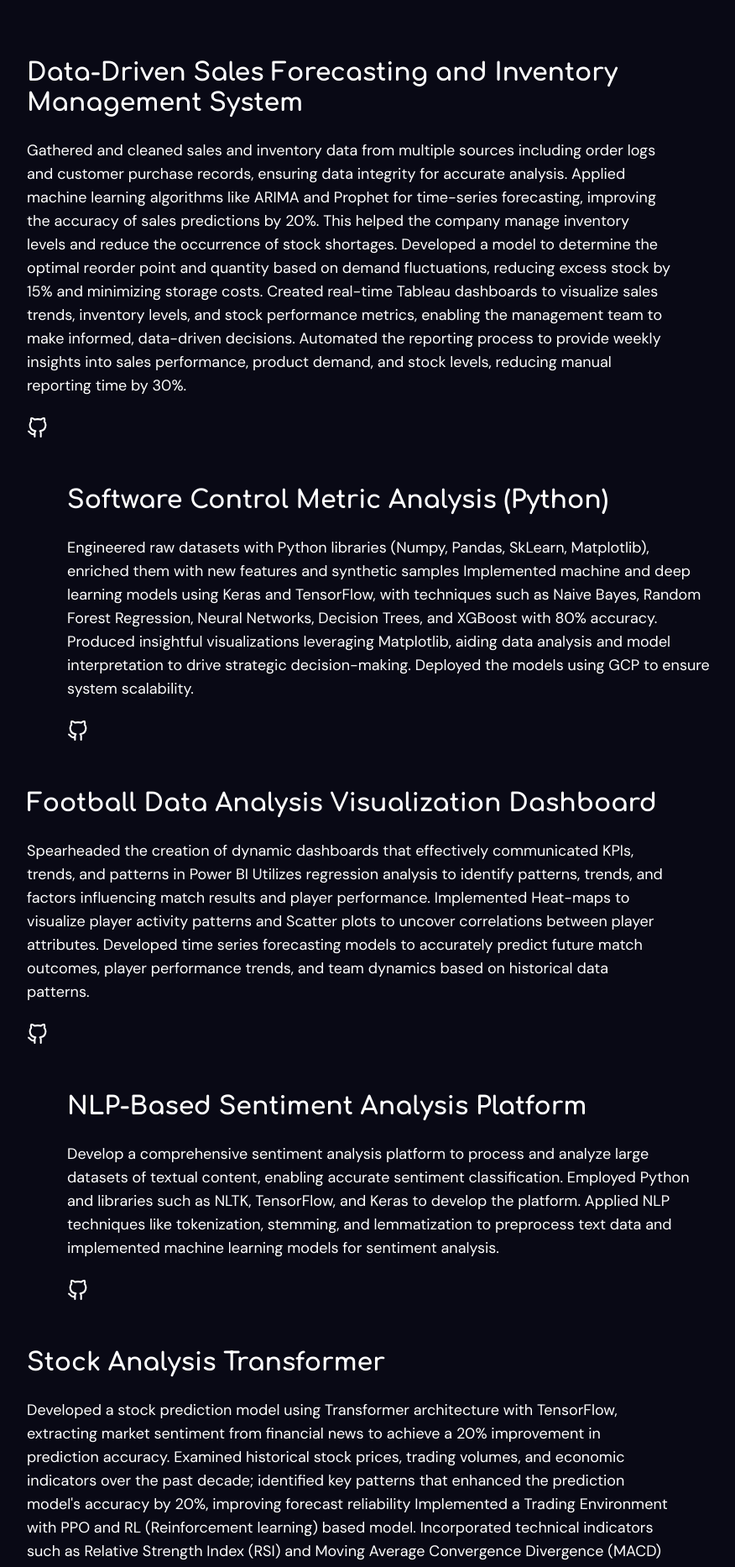
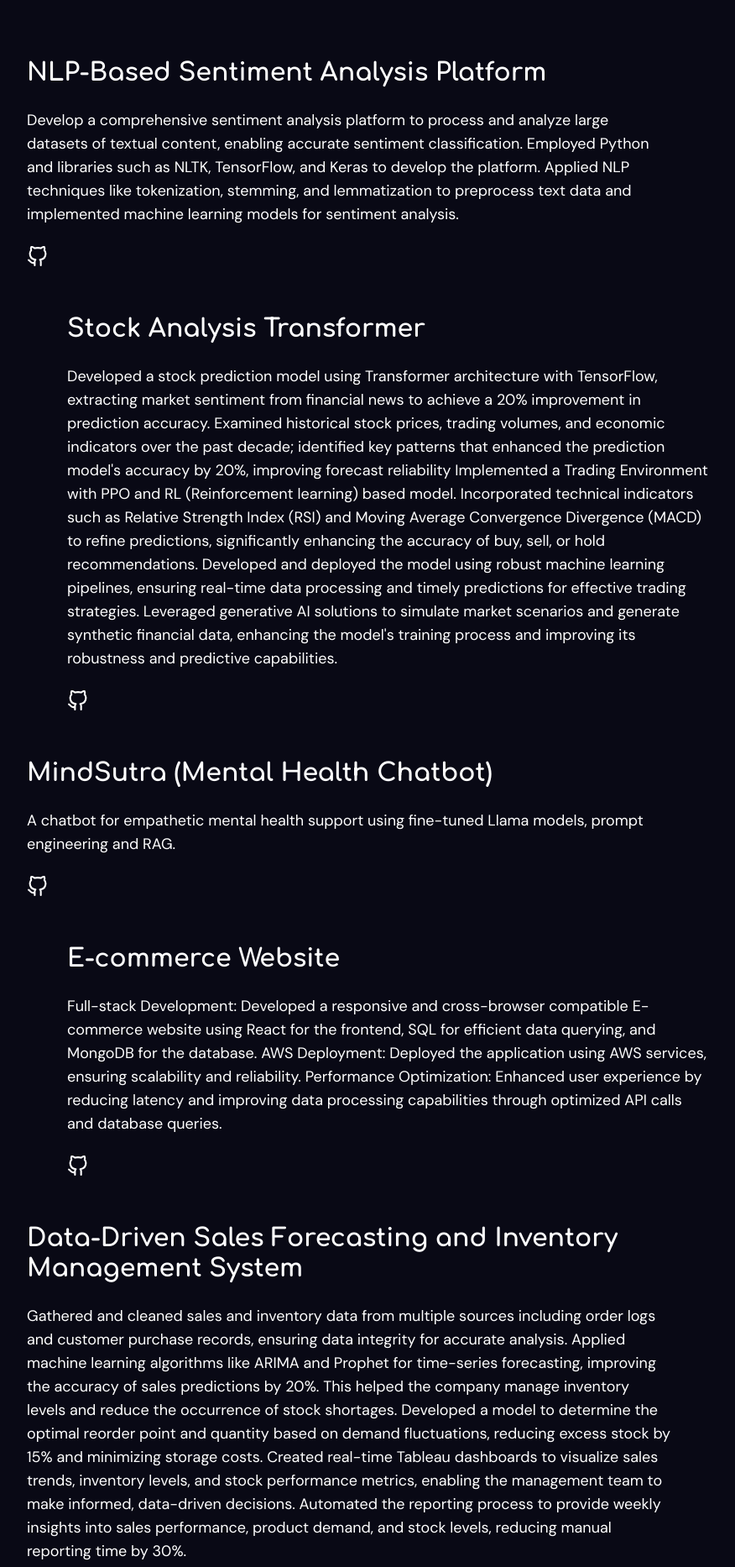
Before and after one commit to Vimarsh07/Portfolio, a Next.js app: page / in a window 1280 px wide. Shown: the part 2231-4097 px from the top of the page at 84% size, without its empty margins (240-1116 px from the left). Built offline with nearby package versions, Linux system fonts and the light colour scheme.

Commit message:
project changes

```diff
--- a/Components/data/ProjectData.js
+++ b/Components/data/ProjectData.js
@@ -2,7 +2,38 @@
 
 export const Data = {
 
-   "Data-Driven Sales Forecasting and Inventory Management System":{
+  "NLP-Based Sentiment Analysis Platform ":
+  {
+    description: `
+    Develop a comprehensive sentiment analysis platform to process and analyze large datasets of textual content, enabling accurate sentiment classification.
+    Employed Python and libraries such as NLTK, TensorFlow, and Keras to develop the platform. Applied NLP techniques like tokenization, stemming, and lemmatization to preprocess text data and implemented machine learning models for sentiment analysis. `,
+    githubLink: "https://github.com/Vimarsh07/-Sentiment-Classification-using-IMDB-Data",
+  },
+"Stock Analysis Transformer": {
+  description: `
+  Developed a stock prediction model using Transformer architecture with TensorFlow, extracting market sentiment from financial news to achieve a 20% improvement in prediction accuracy.
+  Examined historical stock prices, trading volumes, and economic indicators over the past decade; identified key patterns that enhanced the prediction model's accuracy by 20%, improving forecast reliability
+  Implemented a Trading Environment with PPO and RL (Reinforcement learning) based model.
+  Incorporated technical indicators such as Relative Strength Index (RSI) and Moving Average Convergence Divergence (MACD) to refine predictions, significantly enhancing the accuracy of buy, sell, or hold recommendations.
+  Developed and deployed the model using robust machine learning pipelines, ensuring real-time data processing and timely predictions for effective trading strategies.
+  Leveraged generative AI solutions to simulate market scenarios and generate synthetic financial data, enhancing the model's training process and improving its robustness and predictive capabilities.`,
+  githubLink: "https://github.com/Vimarsh07/Stock-Analysis-Transformer",
+},
+"MindSutra (Mental Health Chatbot)": {
+  description: `A chatbot for empathetic mental health support using fine-tuned Llama models, prompt engineering and RAG.`,
+  githubLink: "https://github.com/Vimarsh07/MindSutra.git"
+  },
+"E-commerce Website":
+  {
+    description: `
+    Full-stack Development: Developed a responsive and cross-browser compatible E-commerce website using React for the frontend, SQL for efficient data querying, and MongoDB for the database.
+    AWS Deployment: Deployed the application using AWS services, ensuring scalability and reliability.
+    Performance Optimization: Enhanced user experience by reducing latency and improving data processing capabilities through optimized API calls and database queries.`,
+    githubLink: "https://github.com/Vimarsh07/ecommerce-frontend.git"
+  },
+
+
+  "Data-Driven Sales Forecasting and Inventory Management System":{
     description: `
     Gathered and cleaned sales and inventory data from multiple sources including order logs and customer purchase records, ensuring data integrity for accurate analysis.
     Applied machine learning algorithms like ARIMA and Prophet for time-series forecasting, improving the accuracy of sales predictions by 20%. This helped the company manage inventory levels and reduce the occurrence of stock shortages.
@@ -11,10 +42,6 @@
     Automated the reporting process to provide weekly insights into sales performance, product demand, and stock levels, reducing manual reporting time by 30%.`
 
    },
-
-
-
-
   "Software Control Metric Analysis (Python)": {
     description: `
     Engineered raw datasets with Python libraries (Numpy, Pandas, SkLearn, Matplotlib), enriched them with new features and synthetic samples
@@ -28,41 +55,9 @@
     Spearheaded the creation of dynamic dashboards that effectively communicated KPIs, trends, and patterns in Power BI
     Utilizes regression analysis to identify patterns, trends, and factors influencing match results and player performance.
     Implemented Heat-maps to visualize player activity patterns and Scatter plots to uncover correlations between player attributes.
-    Developed time series forecasting models to accurately predict future match outcomes, player performance trends, and team dynamics based on historical data patterns.
+    Developed time series forecasting models to accurately predict future match outcomes, player performance trends, and team dynamics based on historical data patterns.`,
+     },
 
-    `,
-     },
-  "NLP-Based Sentiment Analysis Platform ":
-    {
-      description: `
-      Develop a comprehensive sentiment analysis platform to process and analyze large datasets of textual content, enabling accurate sentiment classification.
-      Employed Python and libraries such as NLTK, TensorFlow, and Keras to develop the platform. Applied NLP techniques like tokenization, stemming, and lemmatization to preprocess text data and implemented machine learning models for sentiment analysis.
-      `,
-      githubLink: "https://github.com/Vimarsh07/-Sentiment-Classification-using-IMDB-Data",
-    },
-  "Stock Analysis Transformer": {
-    description: `
-    Developed a stock prediction model using Transformer architecture with TensorFlow, extracting market sentiment from financial news to achieve a 20% improvement in prediction accuracy.
-    Examined historical stock prices, trading volumes, and economic indicators over the past decade; identified key patterns that enhanced the prediction model's accuracy by 20%, improving forecast reliability
-    Implemented a Trading Environment with PPO and RL (Reinforcement learning) based model.
-    Incorporated technical indicators such as Relative Strength Index (RSI) and Moving Average Convergence Divergence (MACD) to refine predictions, significantly enhancing the accuracy of buy, sell, or hold recommendations.
-    Developed and deployed the model using robust machine learning pipelines, ensuring real-time data processing and timely predictions for effective trading strategies.
-    Leveraged generative AI solutions to simulate market scenarios and generate synthetic financial data, enhancing the model's training process and improving its robustness and predictive capabilities.`,
-    githubLink: "https://github.com/Vimarsh07/Stock-Analysis-Transformer",
-  },
-  "MindSutra (Mental Health Chatbot)": {
-    description: `A chatbot for empathetic mental health support using fine-tuned Llama models, prompt engineering and RAG..
-      `,
-    },
-  "E-commerce Website":
-    {
-      description: `
-      Full-stack Development: Developed a responsive and cross-browser compatible E-commerce website using React for the frontend, SQL for efficient data querying, and MongoDB for the database.
-      AWS Deployment: Deployed the application using AWS services, ensuring scalability and reliability.
-      Performance Optimization: Enhanced user experience by reducing latency and improving data processing capabilities through optimized API calls and database queries.
-      `,
-
-    },
     "Driving School Management System":
     {
       description: `
```
